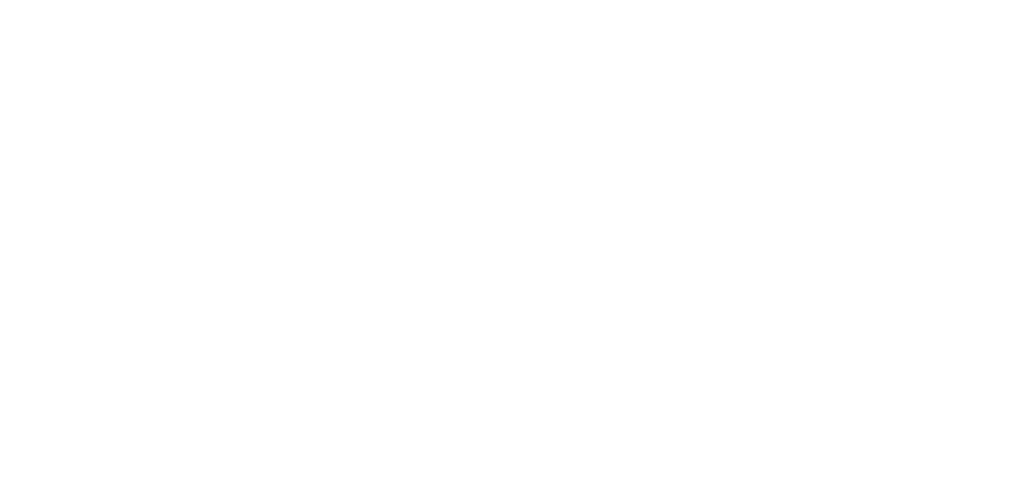
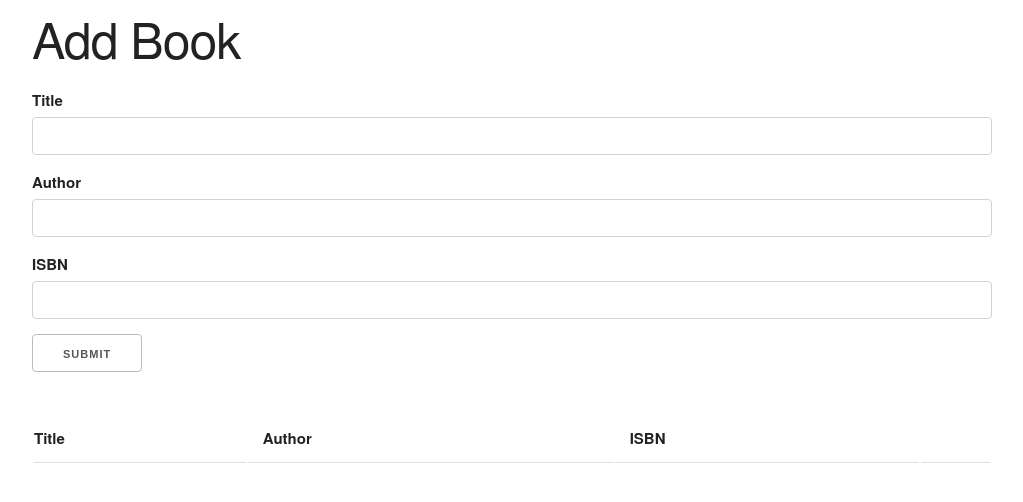
Before and after one commit to AlanMcClenaghan/book-list-ES5, a plain HTML site: page index.html in a window 1280 px wide. Shown: the whole page, without its empty margins (128-1151 px from the left). Drawn offline with nearby package versions, Linux system fonts and the light colour scheme.

Commit message:
Built UI.

```diff
--- a/index.html
+++ b/index.html
@@ -5,11 +5,58 @@
   <meta charset="UTF-8">
   <meta name="viewport" content="width=device-width, initial-scale=1.0">
   <meta http-equiv="X-UA-Compatible" content="ie=edge">
-  <title>Document</title>
+  <link rel="stylesheet" href="https://cdnjs.cloudflare.com/ajax/libs/skeleton/2.0.4/skeleton.css" />
+  <style>
+    .success, .error {
+      color: white;
+      padding: 5px;
+      margin: 5px 0 15px 0;
+    }
+    .success {
+      background-color: green;
+    }
+    .error {
+      background-color: red;
+    }
+  </style>
+  <title>Book List</title>
 </head>
 
 <body>
+  <div class="container">
+    <h1>Add Book</h1>
+    <form id="book-form">
+      <div>
+        <label for="title">Title</label>
+        <input type="text" id="title" class="u-full-width">
+      </div>
+      <div>
+        <label for="author">Author</label>
+        <input type="text" id="author" class="u-full-width">
+      </div>
+      <div>
+        <label for="isbn">ISBN</label>
+        <input type="text" id="isbn" class="u-full-width">
+      </div>
+      <div>
+        <input type="submit" value="Submit">
+      </div>
+    </form>
+    <table class="u-full-width">
+      <thead>
+        <tr>
+          <th>Title</th>
+          <th>Author</th>
+          <th>ISBN</th>
+          <th></th>
+        </tr>
+      </thead>
+      <tbody id="book-list">
 
+      </tbody>
+    </table>
+  </div>
+  <script src="app.js"></script>
 </body>
 
 </html>
```
